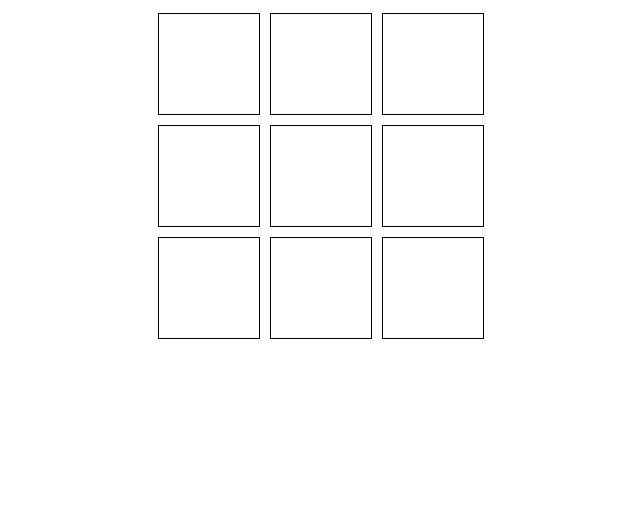
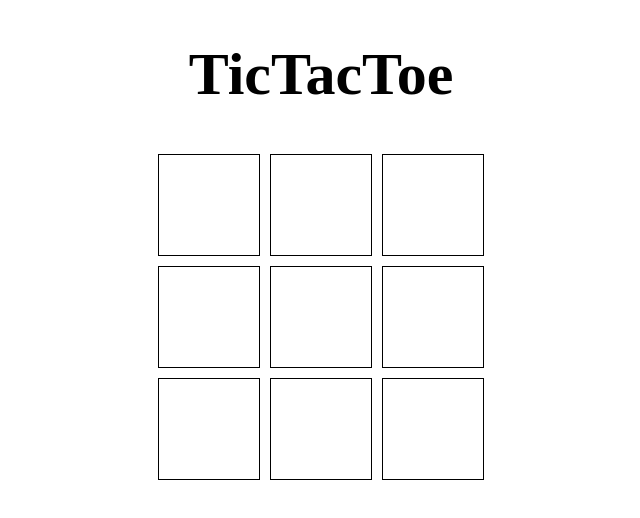
Before and after one commit to suyogbud/TicTacToe, a plain HTML site: page index.html in a window 1280 px wide. Shown: the whole page, without its empty margins (319-959 px from the left). Drawn offline with Linux system fonts and the light colour scheme.

Commit message:
added title

```diff
--- a/index.html
+++ b/index.html
@@ -8,6 +8,7 @@
     <title>TicTacToe</title>
 </head>
 <body>
+    <h1>TicTacToe</h1>
     <div class="board"></div>
     <script defer src="./js/main.js" type="module"></script>
 </body>
--- a/style/style.css
+++ b/style/style.css
@@ -1,3 +1,7 @@
+h1{
+    text-align: center;
+    font-size: 60px;
+}
 .board{
     display: flex;
     flex-direction: column;
```
